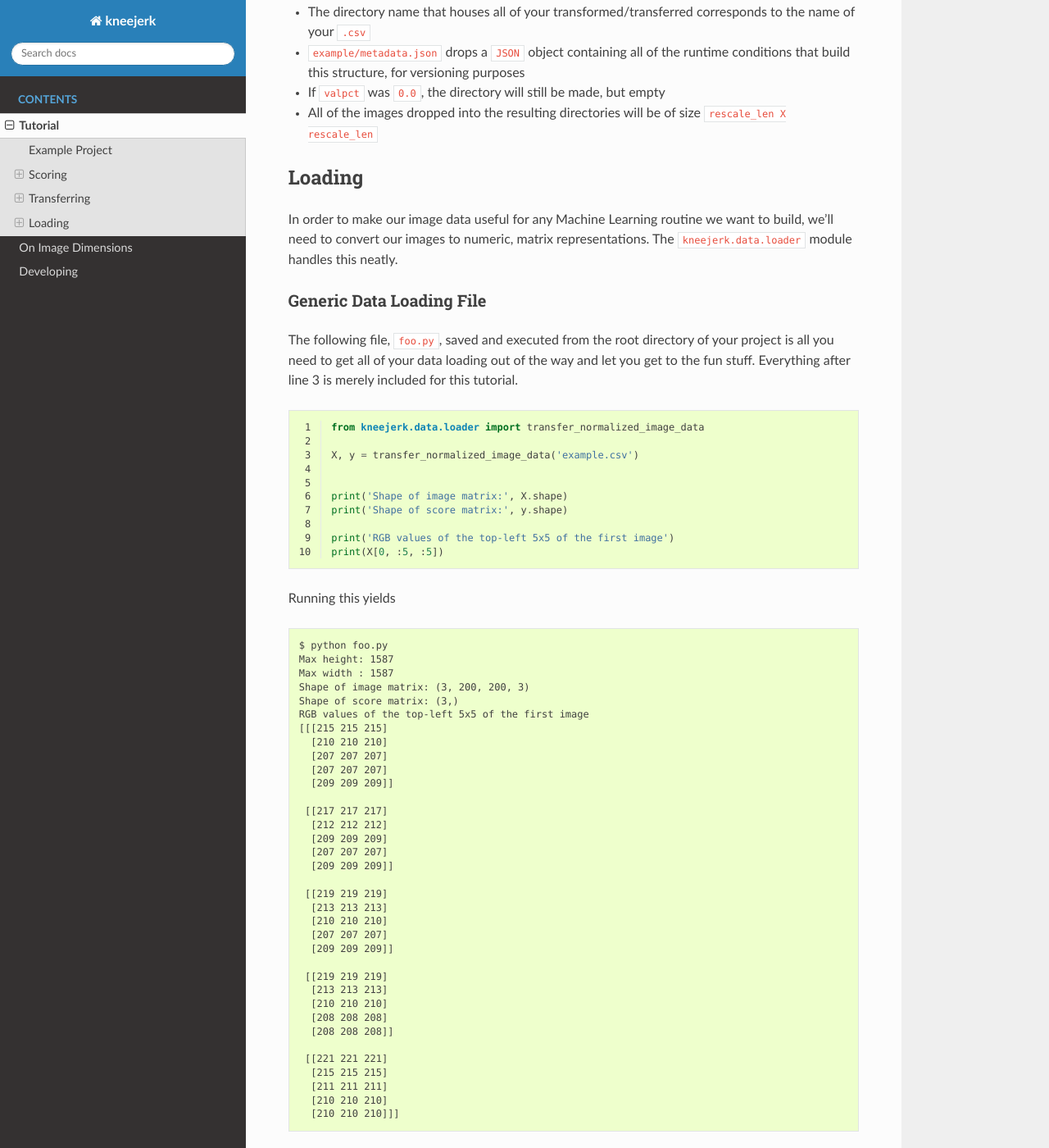
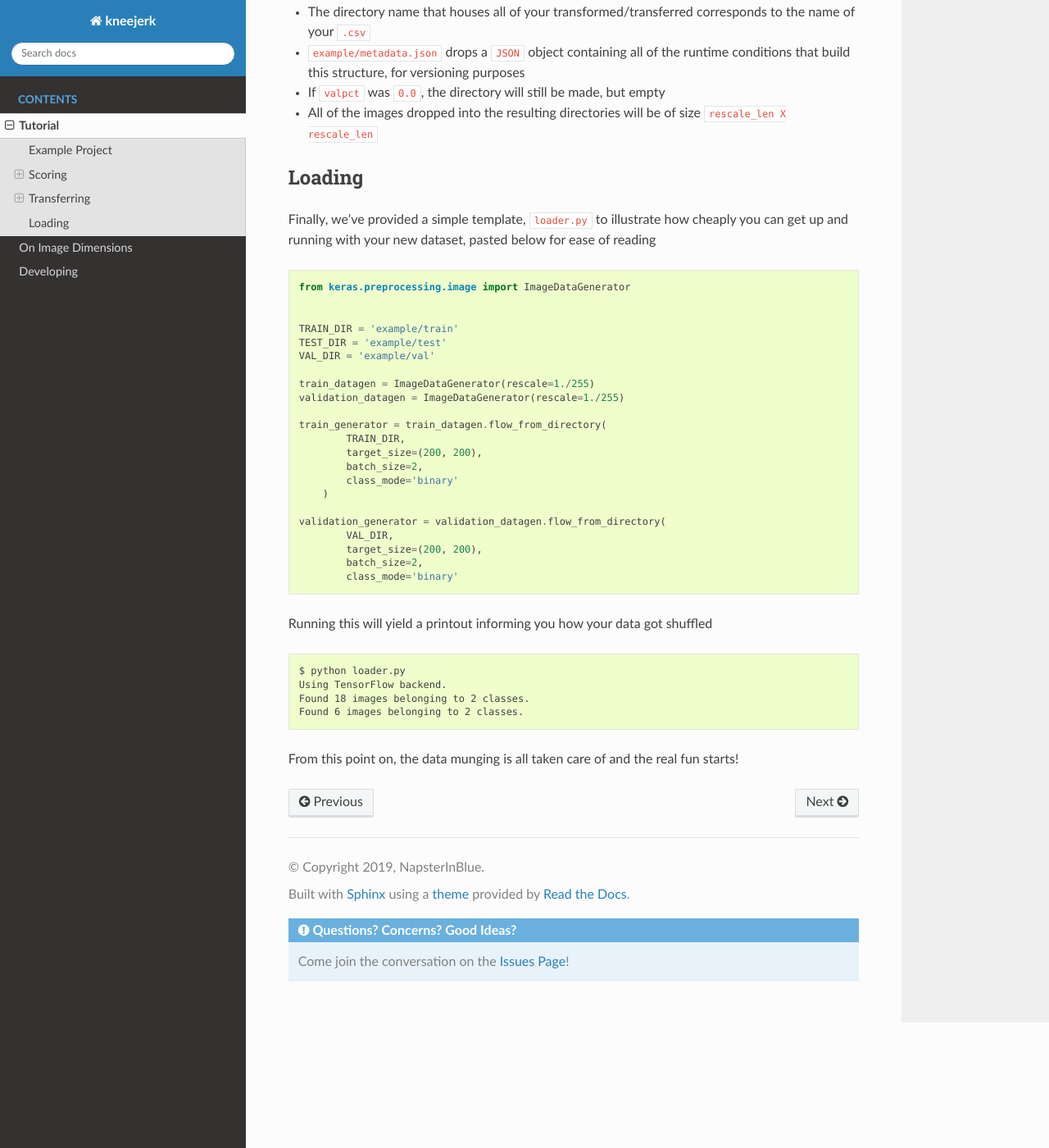
Before and after one commit to NapsterInBlue/kneejerk, a Sphinx documentation site: the page built from docs/tutorial.rst, in a window 1280 px wide and 1400 px high, scrolled down 4324 px. Shown: the whole window at 82% size. Built offline with Sphinx 7.4.7 and the Read the Docs theme 2.0.0, drawn with Linux system fonts in a browser that asks for light colours; some of the changed text lies outside the part shown.

Commit message:
Update tutorial with final loading step

```diff
--- a/docs/tutorial.rst
+++ b/docs/tutorial.rst
@@ -195,73 +195,43 @@ Few things to point out here:
 Loading
 -------
 
+Finally, we've provided a simple template, ``loader.py`` to illustrate how cheaply you can get up and running with your new dataset, pasted below for ease of reading
 
 
+.. code:: python
+
+    from keras.preprocessing.image import ImageDataGenerator
 
 
-In order to make our image data useful for any Machine Learning routine we want to build, we'll need to convert our images to numeric, matrix representations. The ``kneejerk.data.loader`` module handles this neatly.
+    TRAIN_DIR = 'example/train'
+    TEST_DIR = 'example/test'
+    VAL_DIR = 'example/val'
+
+    train_datagen = ImageDataGenerator(rescale=1./255)
+    validation_datagen = ImageDataGenerator(rescale=1./255)
+
+    train_generator = train_datagen.flow_from_directory(
+            TRAIN_DIR,
+            target_size=(200, 200),
+            batch_size=2,
+            class_mode='binary'
+        )
+
+    validation_generator = validation_datagen.flow_from_directory(
+            VAL_DIR,
+            target_size=(200, 200),
+            batch_size=2,
+            class_mode='binary'
 
 
-Generic Data Loading File
-#########################
-
-The following file, ``foo.py``, saved and executed from the root directory of your project is all you need to get all of your data loading out of the way and let you get to the fun stuff. Everything after line 3 is merely included for this tutorial.
-
-.. code:: python
-    :linenos:
-
-    from kneejerk.data.loader import transfer_normalized_image_data
-
-    X, y = transfer_normalized_image_data('example.csv')
-
-
-    print('Shape of image matrix:', X.shape)
-    print('Shape of score matrix:', y.shape)
-
-    print('RGB values of the top-left 5x5 of the first image')
-    print(X[0, :5, :5])
-
-
-Running this yields
+Running this will yield a printout informing you how your data got shuffled
 
 .. code:: none
 
-    $ python foo.py
-    Max height: 1587
-    Max width : 1587
-    Shape of image matrix: (3, 200, 200, 3)
-    Shape of score matrix: (3,)
-    RGB values of the top-left 5x5 of the first image
-    [[[215 215 215]
-      [210 210 210]
-      [207 207 207]
-      [207 207 207]
-      [209 209 209]]
-
-     [[217 217 217]
-      [212 212 212]
-      [209 209 209]
-      [207 207 207]
-      [209 209 209]]
-
-     [[219 219 219]
-      [213 213 213]
-      [210 210 210]
-      [207 207 207]
-      [209 209 209]]
-
-     [[219 219 219]
-      [213 213 213]
-      [210 210 210]
-      [208 208 208]
-      [208 208 208]]
-
-     [[221 221 221]
-      [215 215 215]
-      [211 211 211]
-      [210 210 210]
-      [210 210 210]]]
+    $ python loader.py
+    Using TensorFlow backend.
+    Found 18 images belonging to 2 classes.
+    Found 6 images belonging to 2 classes.
 
 
-
-see :ref:`on_image_dimensions`
+From this point on, the data munging is all taken care of and the real fun starts!
```
